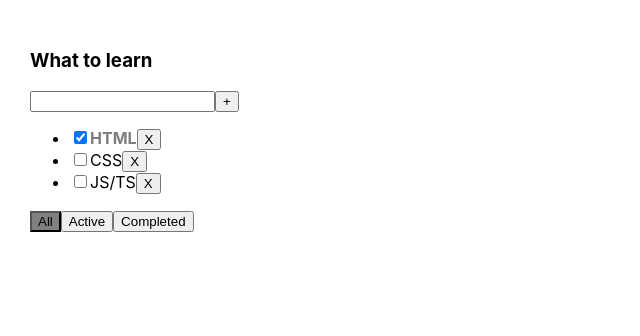
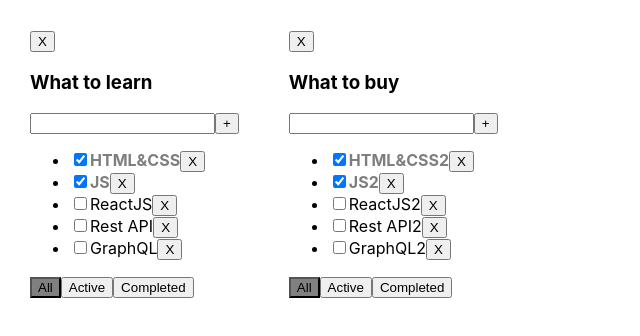
Before and after one commit to boevoivertolet/todolist, a React (Create React App) app: page / in a window 1280 px wide. Shown: the top 336 px of the page, without its empty margins (0-640 px from the left). Built offline with nearby package versions, Linux system fonts and the light colour scheme.

Commit message:
refactoring

```diff
--- a/src/App.tsx
+++ b/src/App.tsx
@@ -1,30 +1,73 @@
 import React, {useState} from 'react';
 import './App.css';
-import TodoList, {TaskType} from './TodoList';
+import TodoList from './TodoList';
 import {v1} from 'uuid';
 
 
 export type FilterValuesType = 'all' | 'active' | 'completed'
+export type TodolistsType = {
+    id: string
+    title: string
+    filter: FilterValuesType
+}
+
 
 function App() {
-    console.log(typeof v1())
-    //BLL:
-    const todoListTiTle = 'What to learn';
-    const [tasks, setTasks] = useState<Array<TaskType>>([// state,setState
+
+    /*  let [todolists, setTodolists] = useState<Array<TodolistsType>>([
+          {id: v1(), title: 'What to learn', filter: 'all'},
+          {id: v1(), title: 'What to buy', filter: 'all'}
+      ])*/
+
+
+    let todolistID1 = v1();
+    let todolistID2 = v1();
+
+    let [todolists, setTodolists] = useState<Array<TodolistsType>>([
+        {id: todolistID1, title: 'What to learn', filter: 'all'},
+        {id: todolistID2, title: 'What to buy', filter: 'all'},
+    ])
+
+    let [tasks, setTasks] = useState({
+        [todolistID1]: [
+            {id: v1(), title: 'HTML&CSS', isDone: true},
+            {id: v1(), title: 'JS', isDone: true},
+            {id: v1(), title: 'ReactJS', isDone: false},
+            {id: v1(), title: 'Rest API', isDone: false},
+            {id: v1(), title: 'GraphQL', isDone: false},
+        ],
+        [todolistID2]: [
+            {id: v1(), title: 'HTML&CSS2', isDone: true},
+            {id: v1(), title: 'JS2', isDone: true},
+            {id: v1(), title: 'ReactJS2', isDone: false},
+            {id: v1(), title: 'Rest API2', isDone: false},
+            {id: v1(), title: 'GraphQL2', isDone: false},
+        ]
+    });
+    /*const [tasks, setTasks] = useState<Array<TaskType>>([// state,setState
               {id: v1(), title: 'HTML', isDone: true},
               {id: v1(), title: 'CSS', isDone: false},
               {id: v1(), title: 'JS/TS', isDone: false},
-    ])
-    const removeTask = (taskID: string) => {
-        setTasks(tasks.filter(t => t.id !== taskID))
-        console.log(tasks)
+          ])*/
+
+    //BLL:
+
+
+    const removeTask = (todolistID: string, taskID: string) => {
+        setTasks({...tasks, [todolistID]: tasks[todolistID].filter(el => el.id !== taskID)})
+        /*  setTasks(tasks.filter(t => t.id !== taskID))
+          console.log(tasks)*/
     }
-    const changeTaskStatus = (taskID: string, isDone:boolean) => {
-        setTasks(tasks.map(t => t.id === taskID ? {...t, isDone: isDone}: t))
+    const changeTaskStatus = (todolistID: string, taskID: string, isDone: boolean) => {
+        setTasks({...tasks, [todolistID]: tasks[todolistID].map(el => el.id === taskID ? {...el, isDone: isDone} : el)})
+
+        /*
+        setTasks(tasks.map(t => t.id === taskID ? {...t, isDone: isDone} : t))*/
     }
 
-
-    const addTask = (title: string) => { //1
+    const addTask = (todoListID: string, title: string) => {
+        setTasks({...tasks, [todoListID]: [{id: v1(), title, isDone: false}, ...tasks[todoListID]]})
+        //1
         /* const newTask: TaskType= {
              id: v1(),
              title, //это   title: title
@@ -34,25 +77,26 @@ function App() {
          const copyTasks =[...tasks]
          copyTasks.push(newTask)
          setTasks(copyTasks)*/
-        setTasks([{id: v1(), title, isDone: false}, ...tasks])
+
     }
-   /* function addTask(title: string) {
-        let task = {id: v1(), title: title, isDone: false};
-        let newTasks = [task, ...tasks];
-        setTasks(newTasks);*/
+    const removeTodoList = (todoListID: string) => {
+        setTodolists(todolists.filter(el=>el.id !== todoListID))
+        delete tasks[todoListID]
+
+    }
 
 
-    const [filter, setFilter] = useState<FilterValuesType>('all')
-    const changeFilter = (filter: FilterValuesType) => {
-        setFilter(filter)
-        console.log(filter)
+    const changeFilter = (todoListID: string, filter: FilterValuesType) => {
+        setTodolists(todolists.map((el) => el.id === todoListID ? {...el, filter: filter} : el))
+
+
     }
 
 
 //UI:
 
 
-    /*  let tasksForRender;
+    /*   let tasksForRender;
        switch (filter) {
            case 'completed':
                tasksForRender = tasks.filter(t => t.isDone === false)
@@ -62,26 +106,42 @@ function App() {
                break
            default:
                tasksForRender = tasks
-      }*/
-
+       }
+ */
 
     return (
-
-
         < div
             className="App">
+
+            {todolists.map((el) => {
+                let tasksForRender;
+                switch (el.filter) {
+                    case 'completed':
+                        tasksForRender = tasks[el.id].filter(t => t.isDone === false)
+                        break
+                    case 'active':
+                        tasksForRender = tasks[el.id].filter(t => t.isDone === true)
+                        break
+                    default:
+                        tasksForRender = tasks[el.id]
+                }
+                return (
+
                     < TodoList
-                title={todoListTiTle}
-                tasks={tasks}
-                filter={filter}
-
+                        key={el.id}
+                        todoListID={el.id}
+                        title={el.title}
+                        tasks={tasks[el.id]}
+                        filter={el.filter}
 
                         changeTaskStatus={changeTaskStatus}
                         removeTask={removeTask}
                         changeFilters={changeFilter}
                         addTask={addTask}//4
+                        removeTodoList={removeTodoList}
                     />
-
+                )
+            })}
         </div>
     )
         ;
--- a/src/TodoList.tsx
+++ b/src/TodoList.tsx
@@ -7,12 +7,13 @@ import {FilterValuesType} from './App';
 type TodoListPropsType = {
     title: string
     tasks: Array<TaskType>
-    removeTask: (taskID: string) => void
-    changeFilters: (filter: FilterValuesType) => void
-    addTask: (title: string) => void//2
+    removeTask: (todolistID: string, taskID: string) => void
+    changeFilters: (todoListID: string, filter: FilterValuesType) => void
+    addTask: (todoListID: string, title: string) => void//2
     filter: FilterValuesType
-    changeTaskStatus: (taskID: string, isDone: boolean) => void
-
+    changeTaskStatus: (todolistID: string,taskID: string, isDone: boolean) => void
+    todoListID: string
+    removeTodoList: (todoListID: string) => void
 }
 export type TaskType = {
     id: string
@@ -30,12 +31,15 @@ const TodoList = (props: TodoListPropsType) => {
     const inputClasses = error ? 'error' : ''
 
     const [title, setTitle] = useState<string>('') //5
+    const removeTodoListHandler = () => {
+        props.removeTodoList(props.todoListID)
+    }
 
     const onClickAddTask = () => {
         const trimmedTitle = title.trim()
         if (trimmedTitle) {
             // 0, null, undefined, "", NaN, -0 -> false !!!!// [], {} -> true
-            props.addTask(trimmedTitle)
+            props.addTask(props.todoListID,trimmedTitle)
         } else {
             setError(true)
         }
@@ -50,7 +54,7 @@ const TodoList = (props: TodoListPropsType) => {
     }
 
     const onClickButtonChangeFilter = (filter: FilterValuesType): () => void => {
-        return () => props.changeFilters(filter)
+        return () => props.changeFilters(props.todoListID,filter)
     }
 
     /* const onClickButtonFilterAll = (() => props.changeFilters('all'))
@@ -83,9 +87,9 @@ const TodoList = (props: TodoListPropsType) => {
     const tasksListItems = tasksForRender.length ?
         tasksForRender.map(t => {
             const removeTask = () =>
-                props.removeTask(t.id)
+                props.removeTask(props.todoListID,t.id)
             const taskClasses = t.isDone ? 'is-done' : ''
-            const onChangeChangeStatus = (e: ChangeEvent<HTMLInputElement>) => props.changeTaskStatus(t.id, e.currentTarget.checked)
+            const onChangeChangeStatus = (e: ChangeEvent<HTMLInputElement>) => props.changeTaskStatus(props.todoListID,t.id, e.currentTarget.checked)
             return (
                 <li key={t.id}>
 
@@ -105,6 +109,7 @@ const TodoList = (props: TodoListPropsType) => {
     return (
         <div>
             <div>
+                <button onClick={removeTodoListHandler}>Х</button>
                 <h3>{props.title}</h3>
                 <div>
                     <input
```
Lines whose indentation alone changed are shown as unchanged.
